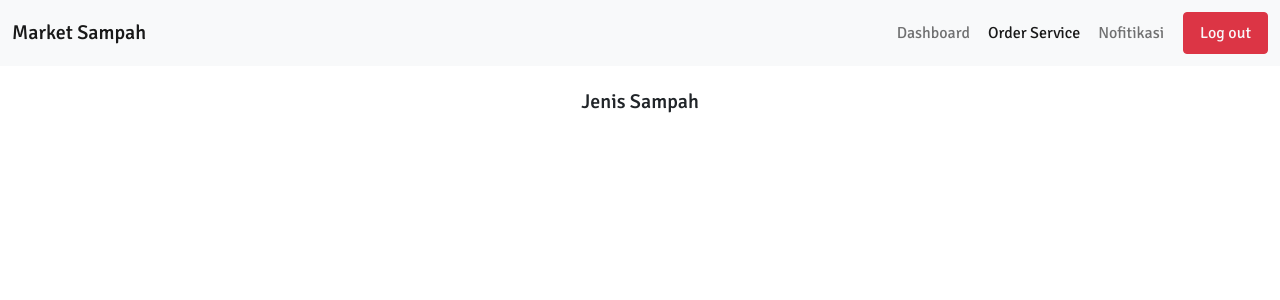
After one commit to ketjehdev/trash-market-app, a PHP site: page /user/order_service.php in a window 1280 px wide. The commit adds this page. Shown: the top 300 px of the page. Run offline with PHP 8.4, Linux system fonts and the light colour scheme; a user stored in the database is signed in; data that the repository does not hold is empty.

Commit message:
add order service

```diff
--- a/user/dash.php
+++ b/user/dash.php
@@ -41,8 +41,8 @@ if ($_SESSION["role"] != "Member") {
             <div class="collapse navbar-collapse" id="navbarCollapse">
                 <div class="navbar-nav ms-auto">
                     <a class="nav-item active nav-link btn">Dashboard</a>
-                    <a href="#aboutus" class="nav-item nav-link btn">Order Service</a>
-                    <a href="#service" class="nav-item nav-link btn">Nofitikasi</a>
+                    <a href="./order_service.php" class="nav-item nav-link btn">Order Service</a>
+                    <a class="nav-item nav-link btn">Nofitikasi</a>
                     <a href="../logout.php" class="nav-item nav-link btn btn-danger text-light px-3" style="margin-left: 10px;">Log out</a>
                 </div>
             </div>
--- /dev/null
+++ b/user/order_service.php
@@ -0,0 +1,94 @@
+<?php
+session_start();
+
+include "../config.php";
+
+// cek apakah user sudah login sesuai role apa blom
+if ($_SESSION["role"] != "Member") {
+    // alihkan ke halaman login
+    header('Location:../login.php');
+}
+// sql select all data
+$sql = "SELECT * FROM sampah GROUP BY jenis_sampah";
+// query all data users with connection database
+$query = mysqli_query($conn, $sql);
+?>
+
+<!DOCTYPE html>
+<html lang="en" id="home">
+
+<head>
+    <meta charset="UTF-8">
+    <meta http-equiv="X-UA-Compatible" content="IE=edge">
+    <meta name="viewport" content="width=device-width, initial-scale=1.0">
+    <link rel="stylesheet" href="css/style.css">
+    <link rel="stylesheet" href="css/splash.css">
+    <link href="https://cdn.jsdelivr.net/npm/bootstrap@5.0.2/dist/css/bootstrap.min.css" rel="stylesheet" integrity="sha384-EVSTQN3/azprG1Anm3QDgpJLIm9Nao0Yz1ztcQTwFspd3yD65VohhpuuCOmLASjC" crossorigin="anonymous">
+    <link rel="stylesheet" href="https://cdnjs.cloudflare.com/ajax/libs/font-awesome/6.0.0/css/all.min.css">
+    <title>Order Service | Member</title>
+</head>
+<style>
+    ::-webkit-scrollbar {
+        display: none;
+    }
+</style>
+
+<body>
+
+    <!-- navbar -->
+    <nav class="navbar navbar-expand-lg position-relative sticky navbar-light bg-light" style="width: 100%; z-index: 10;">
+        <div class="container-fluid">
+            <a href="dash.php" class="navbar-brand my-2">
+                <h5 class="mb-0">Market Sampah</h5>
+            </a>
+            <button type="button" class="navbar-toggler" data-bs-toggle="collapse" data-bs-target="#navbarCollapse">
+                <span class="navbar-toggler-icon"></span>
+            </button>
+            <div class="collapse navbar-collapse" id="navbarCollapse">
+                <div class="navbar-nav ms-auto">
+                    <a href="./dash.php" class="nav-item nav-link btn">Dashboard</a>
+                    <a class="nav-item active nav-link btn">Order Service</a>
+                    <a class="nav-item nav-link btn">Nofitikasi</a>
+                    <a href="../logout.php" class="nav-item nav-link btn btn-danger text-light px-3" style="margin-left: 10px;">Log out</a>
+                </div>
+            </div>
+        </div>
+    </nav>
+
+    <div class="container-fluid">
+        <h5 class="mt-4 text-center">Jenis Sampah</h5>
+        <div class="row d-flex flex-row justify-content-evenly mx-2" style="margin: 0 15px 0 0">
+            <?php
+            while ($data = mysqli_fetch_array($query)) {
+            ?>
+                <div class="col-lg-3 my-3 mx-1">
+                    <div class="card">
+                        <div class="card-header text-center">
+                            <h6><?= $data['jenis_sampah']; ?></h6>
+                        </div>
+                        <div class="card-body">
+                            <p class="text-center">
+                                <img src="../asset/img/<?= $data['jenis_img']; ?>" style="height: 150px;">
+                            </p>
+                        </div>
+                        <div class="card-footer">
+                            <button style="width: 100%; background: #67C5D2;" class="btn">
+                                Lihat <i class="fas fa-eye"></i>
+                            </button>
+                        </div>
+                    </div>
+                </div>
+            <?php } ?>
+        </div>
+    </div>
+
+    <script src="https://cdn.jsdelivr.net/npm/@popperjs/core@2.9.2/dist/umd/popper.min.js" integrity="sha384-IQsoLXl5PILFhosVNubq5LC7Qb9DXgDA9i+tQ8Zj3iwWAwPtgFTxbJ8NT4GN1R8p" crossorigin="anonymous"></script>
+    <script src="https://cdn.jsdelivr.net/npm/bootstrap@5.0.2/dist/js/bootstrap.min.js" integrity="sha384-cVKIPhGWiC2Al4u+LWgxfKTRIcfu0JTxR+EQDz/bgldoEyl4H0zUF0QKbrJ0EcQF" crossorigin="anonymous"></script>
+    <script src="js/splash.js"></script>
+    <script src="https://unpkg.com/feather-icons"></script>
+    <script>
+        feather.replace()
+    </script>
+</body>
+
+</html>
```
Also changed, not shown: asset/img/bottle of water.png (added), asset/img/paper.png (added).
